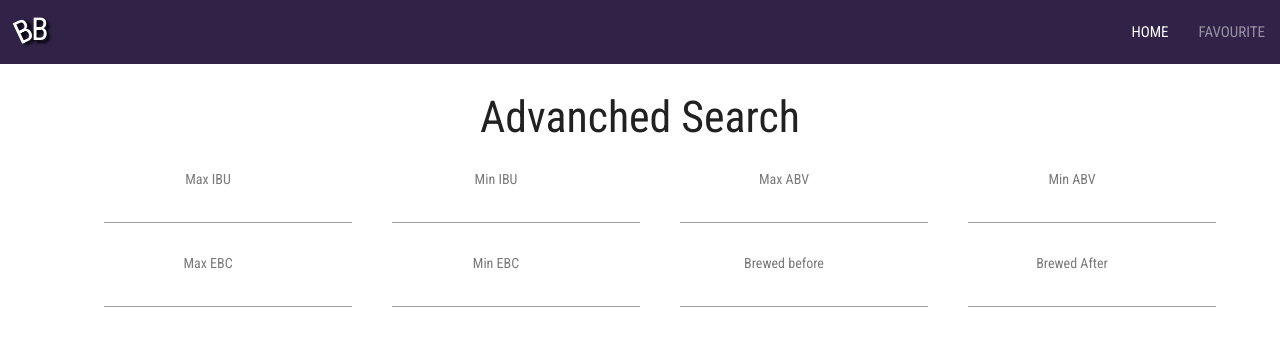
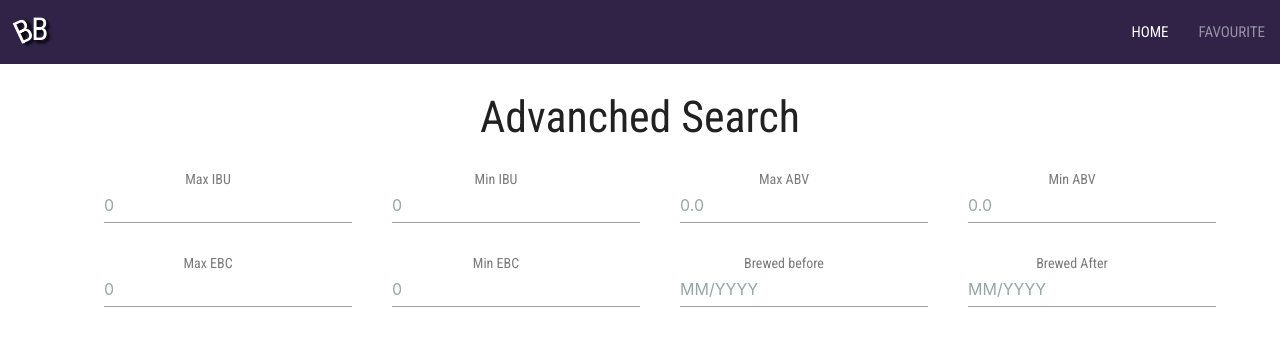
Before and after one commit to MIProtick/BeerBank, a React app: page /advance in a window 1280 px wide. Shown: the top 346 px of the page. Built offline with nearby package versions, Linux system fonts and the light colour scheme; no server answers; what config would draw is missing.

Commit message:
making case handling easy without brewed

```diff
--- a/src/App/Advance.jsx
+++ b/src/App/Advance.jsx
@@ -15,7 +15,7 @@ class Advance extends React.Component {
             mybeers: [],
             maxibu: Infinity,
             minibu: 0,
-            maxabv: 100.0,
+            maxabv: Infinity,
             minabv: 0.0,
             maxebc: Infinity,
             minebc: 0,
@@ -121,80 +121,28 @@ class Advance extends React.Component {
     handleEntry(e) {
         let data = Number(0 + e.target.value);
         if (data !== NaN) {
-            switch (e.target.parentNode.id) {
-                case "advancedSearch1__mxibu":
             if (data === 0) {
+                if (e.target.id.startsWith("max")) {
                     this.setState({
                         ...this.state,
-                            maxibu: Infinity,
+                        [e.target.id]: Infinity,
                         ["loop"]: true,
                     });
                 } else {
                     this.setState({
                         ...this.state,
-                            ["maxibu"]: data,
+                        [e.target.id]: 0,
                         ["loop"]: true,
                     });
                 }
-                    break;
-                case "advancedSearch1__mnibu":
-                    this.setState({
-                        ...this.state,
-                        ["minibu"]: data,
-                        ["loop"]: true,
-                    });
-                    break;
-                case "advancedSearch1__mxabv":
-                    if (data === 0) {
-                        this.setState({
-                            ...this.state,
-                            ["maxabv"]: 100.0,
-                            ["loop"]: true,
-                        });
             } else {
                 this.setState({
                     ...this.state,
-                            ["maxabv"]: data,
+                    [e.target.id]: data,
                     ["loop"]: true,
                 });
             }
-                    break;
-                case "advancedSearch1__mnabv":
-                    this.setState({
-                        ...this.state,
-                        ["minabv"]: data,
-                        ["loop"]: true,
-                    });
-                    break;
-                case "advancedSearch2__mxebc":
-                    if (data === 0) {
-                        this.setState({
-                            ...this.state,
-                            ["maxebc"]: Infinity,
-                            ["loop"]: true,
-                        });
         } else {
-                        this.setState({
-                            ...this.state,
-                            ["maxebc"]: data,
-                            ["loop"]: true,
-                        });
-                    }
-                    break;
-                case "advancedSearch2__mnebc":
-                    this.setState({
-                        ...this.state,
-                        ["minebc"]: data,
-                        ["loop"]: true,
-                    });
-                    break;
-            }
-        } else {
-            // document.getElementById("mnibu").value = e.target.value.slice(
-            //     0,
-            //     -1
-            // );
-            // console.log(typeof e.target.name);
             alert("Something fishy with your input.");
         }
     }
@@ -206,7 +154,7 @@ class Advance extends React.Component {
         if (
             this.state.maxibu == Infinity &&
             this.state.minibu == 0 &&
-            this.state.maxabv == 100.0 &&
+            this.state.maxabv == Infinity &&
             this.state.minabv == 0.0 &&
             this.state.maxebc == Infinity &&
             this.state.minebc == 0 &&
@@ -230,7 +178,7 @@ class Advance extends React.Component {
         } else if (
             (this.state.maxibu != Infinity ||
                 this.state.minibu != 0 ||
-                this.state.maxabv != 100.0 ||
+                this.state.maxabv != Infinity ||
                 this.state.minabv != 0.0 ||
                 this.state.maxebc != Infinity ||
                 this.state.minebc != 0 ||
@@ -288,32 +236,36 @@ class Advance extends React.Component {
                             <p style={{ textAlign: "center" }}>Max IBU</p>
                             <input
                                 type="text"
-                                name="mxibu"
+                                id="maxibu"
                                 onChange={this.handleEntry}
+                                placeholder="0"
                             />
                         </div>
                         <div id="advancedSearch1__mnibu">
                             <p>Min IBU</p>
                             <input
                                 type="text"
-                                name="mnibu"
+                                id="minibu"
                                 onChange={this.handleEntry}
+                                placeholder="0"
                             />
                         </div>
                         <div id="advancedSearch1__mxabv">
                             <p style={{ textAlign: "center" }}>Max ABV</p>
                             <input
                                 type="text"
-                                name="mxabv"
+                                id="maxabv"
                                 onChange={this.handleEntry}
+                                placeholder="0.0"
                             />
                         </div>
                         <div id="advancedSearch1__mnabv">
                             <p>Min ABV</p>
                             <input
                                 type="text"
-                                name="mnabv"
+                                id="minabv"
                                 onChange={this.handleEntry}
+                                placeholder="0.0"
                             />
                         </div>
                     </div>
@@ -323,32 +275,36 @@ class Advance extends React.Component {
                             <p style={{ textAlign: "center" }}>Max EBC</p>
                             <input
                                 type="text"
-                                name="mxebc"
+                                id="maxebc"
                                 onChange={this.handleEntry}
+                                placeholder="0"
                             />
                         </div>
                         <div id="advancedSearch2__mnebc">
                             <p>Min EBC</p>
                             <input
                                 type="text"
-                                name="mnebc"
+                                id="minebc"
                                 onChange={this.handleEntry}
+                                placeholder="0"
                             />
                         </div>
                         <div id="advancedSearch2__brewedB">
                             <p style={{ textAlign: "center" }}>Brewed before</p>
                             <input
                                 type="text"
-                                name="brewedB"
+                                id="brewedB"
                                 onChange={this.handBrewed}
+                                placeholder="MM/YYYY"
                             />
                         </div>
                         <div id="advancedSearch2__brewedA">
                             <p>Brewed After</p>
                             <input
                                 type="text"
-                                name="brewedA"
+                                id="brewedA"
                                 onChange={this.handBrewed}
+                                placeholder="MM/YYYY"
                             />
                         </div>
                     </div>
```
Lines whose indentation alone changed are shown as unchanged.
